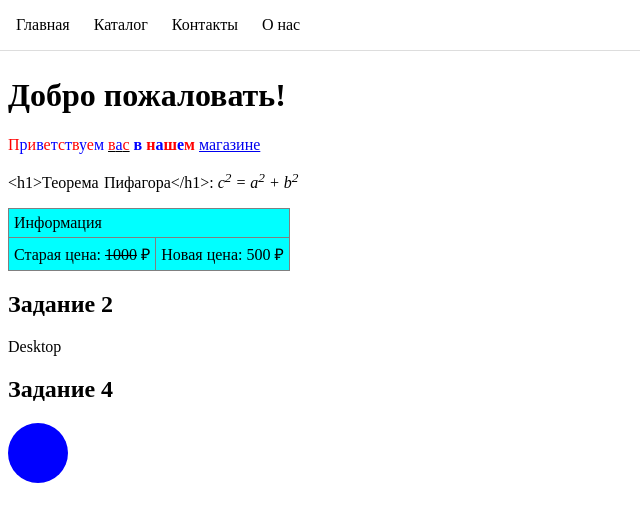
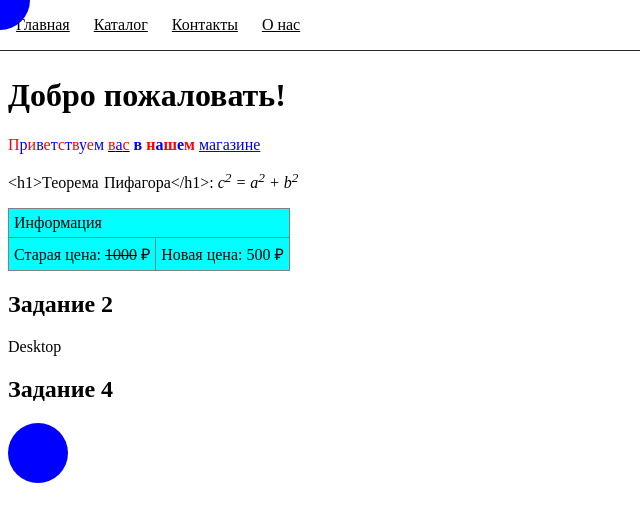
Before and after one commit to HotHeadd/vue_js_mephi, a plain HTML site: page 3/7/12345.html in a window 1280 px wide. Shown: the whole page, without its empty margins (0-640 px from the left). Drawn offline with Linux system fonts and the light colour scheme.

Commit message:
lab3 fix

```diff
--- a/3/7/styles.css
+++ b/3/7/styles.css
@@ -25,10 +25,9 @@ body { padding-top: 48px; }
   background: #fff;
   display: flex; gap: 1.5rem;
   padding: 1rem;
-  z-index: 100;
-  border-bottom: 1px solid #ddd;
+  border-bottom: 1px solid #312a2a;
 }
-.top a { color: #000; text-decoration: none; }
+.top a { color: #000; }
 
 /* Задание 4-5 */
 .circle {
--- a/3/7/styles6.css
+++ b/3/7/styles6.css
@@ -42,4 +42,8 @@ nav a { margin: 0 10px; }
 	justify-content: center;
 }
 
-footer { background: #eee; padding: 20px; text-align: center; }
+footer {
+	background: #eee;
+	padding: 20px;
+	text-align: center;
+}
```
Also changed, not shown: 3/6/12.html (+0 -7 lines), 3/6/61.html (+1 -1 lines).
